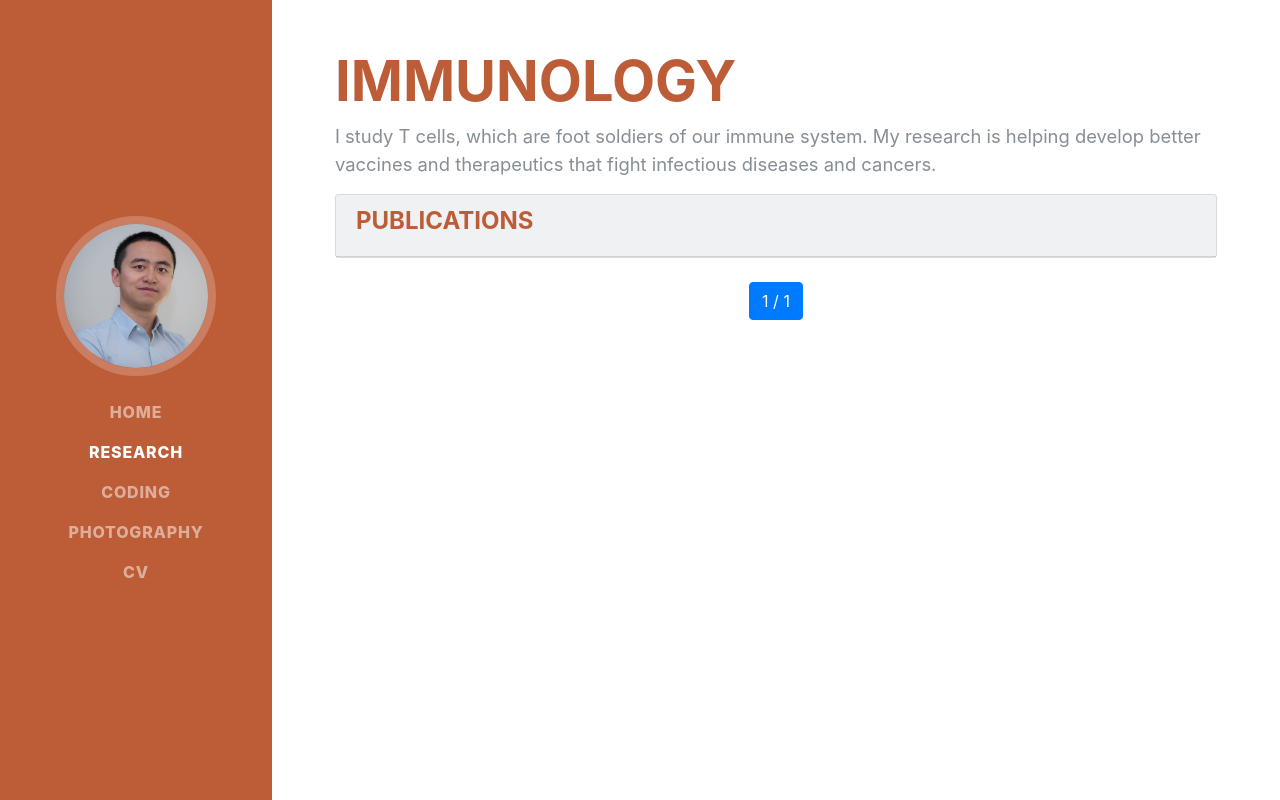
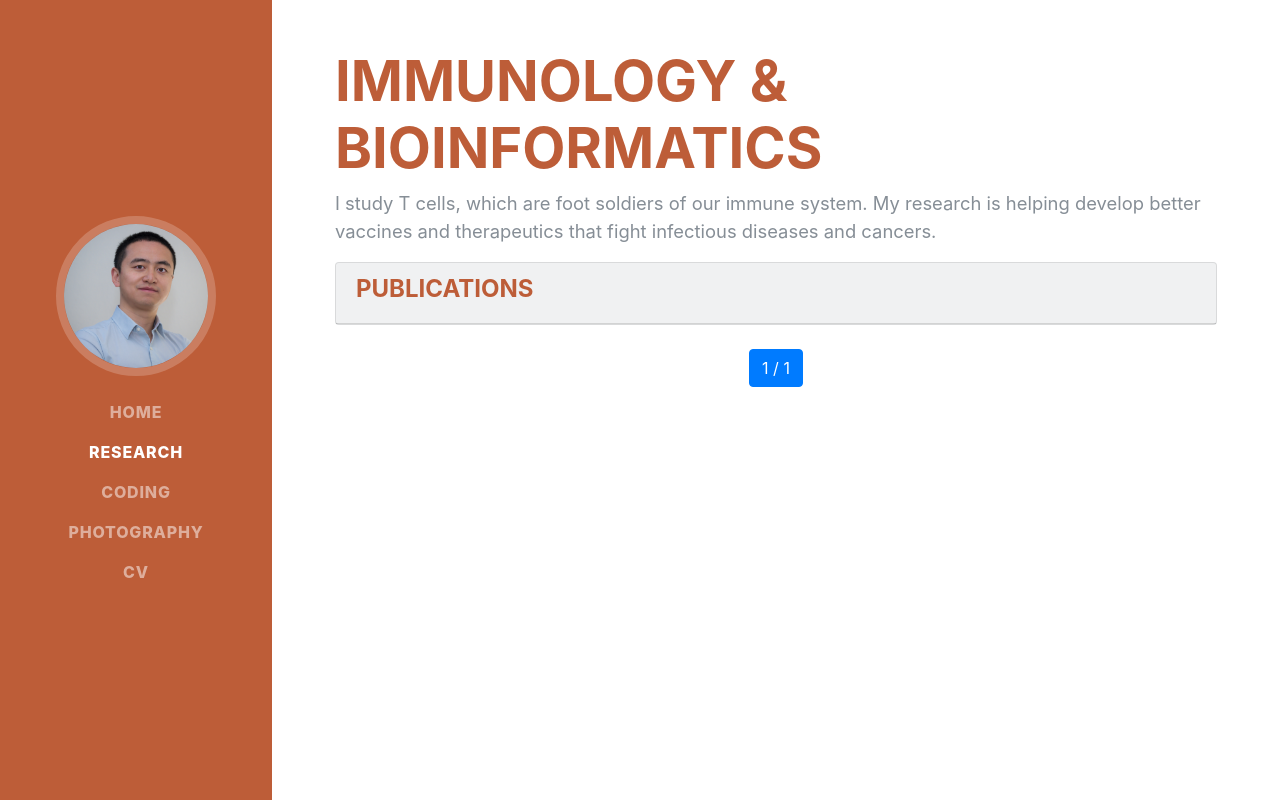
Before and after one commit to naity/mywebsite_v2, a Django app: page /research/ in a window 1280 px wide. Run offline with Django 3.2, Linux system fonts and the light colour scheme; data that the repository does not hold is empty; some libraries are stand-ins or nearby versions; some web fonts are replaced.

Commit message:
update 3/23/2019

```diff
--- a/home/templates/home/index.html
+++ b/home/templates/home/index.html
@@ -34,6 +34,9 @@
       <a href="https://scholar.google.com/citations?user=e_Idg1cAAAAJ&hl=en" target="_blank">
         <i class="ai ai-google-scholar-square" title="Google Scholar"></i>
       </a>
+      <a href="https://www.researchgate.net/profile/Yuan_Tian164" target="_blank">
+        <i class="ai ai-researchgate-square" title="ResearchGate"></i>
+      </a>
       <a href="https://medium.com/@yuan_tian" target="_blank">
         <i class="fab fa-medium-m" title="Medium"></i>
       </a>
--- a/research/templates/research/index.html
+++ b/research/templates/research/index.html
@@ -26,7 +26,7 @@
 {% block block_body %}
   <div class="container">
     <div class="page-header">
-      <h2 class="text-primary">IMMUNOLOGY</h2>
+      <h2 class="text-primary">IMMUNOLOGY & BIOINFORMATICS</h2>
     </div>
 
     <p class="lead">I study T cells, which are foot soldiers of our immune system. My research is helping develop better vaccines and therapeutics that fight infectious diseases and cancers.</p>
```
